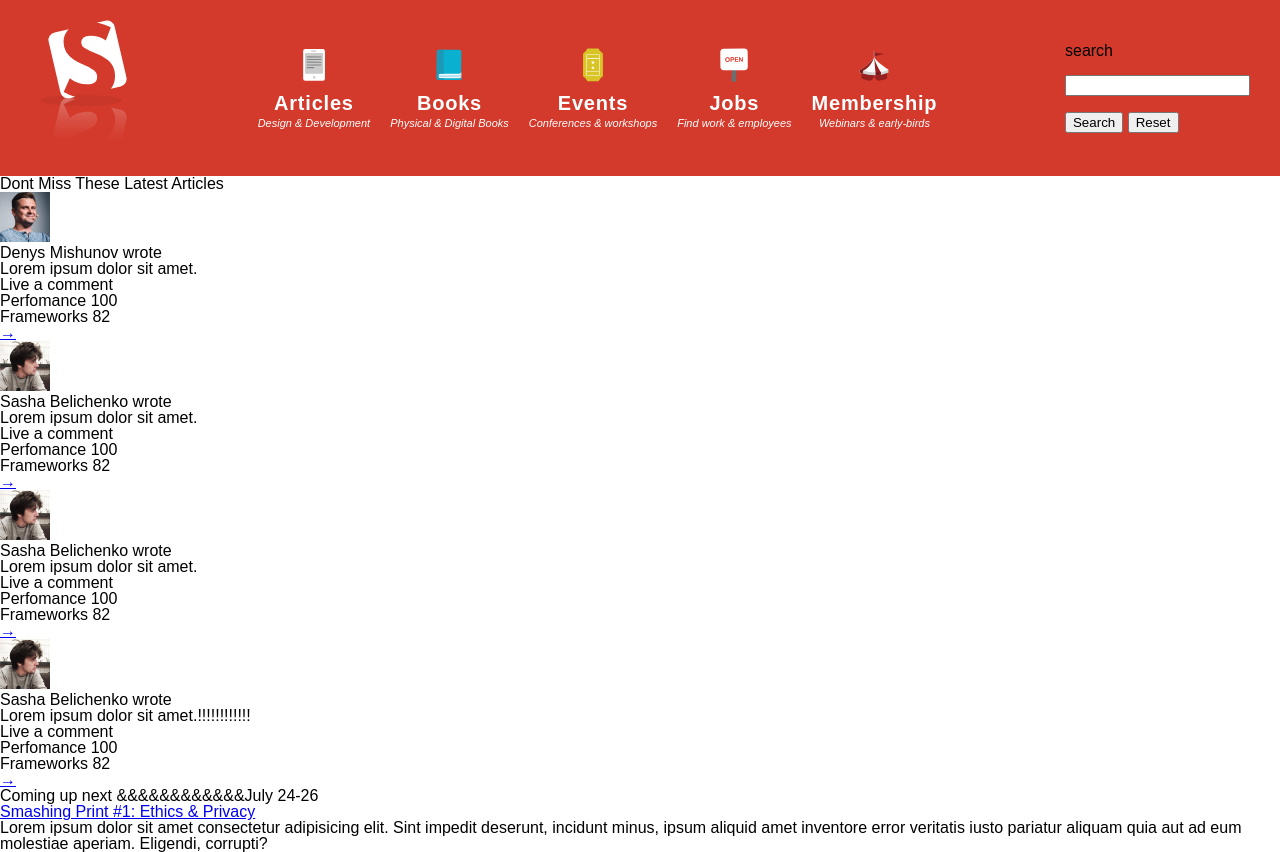
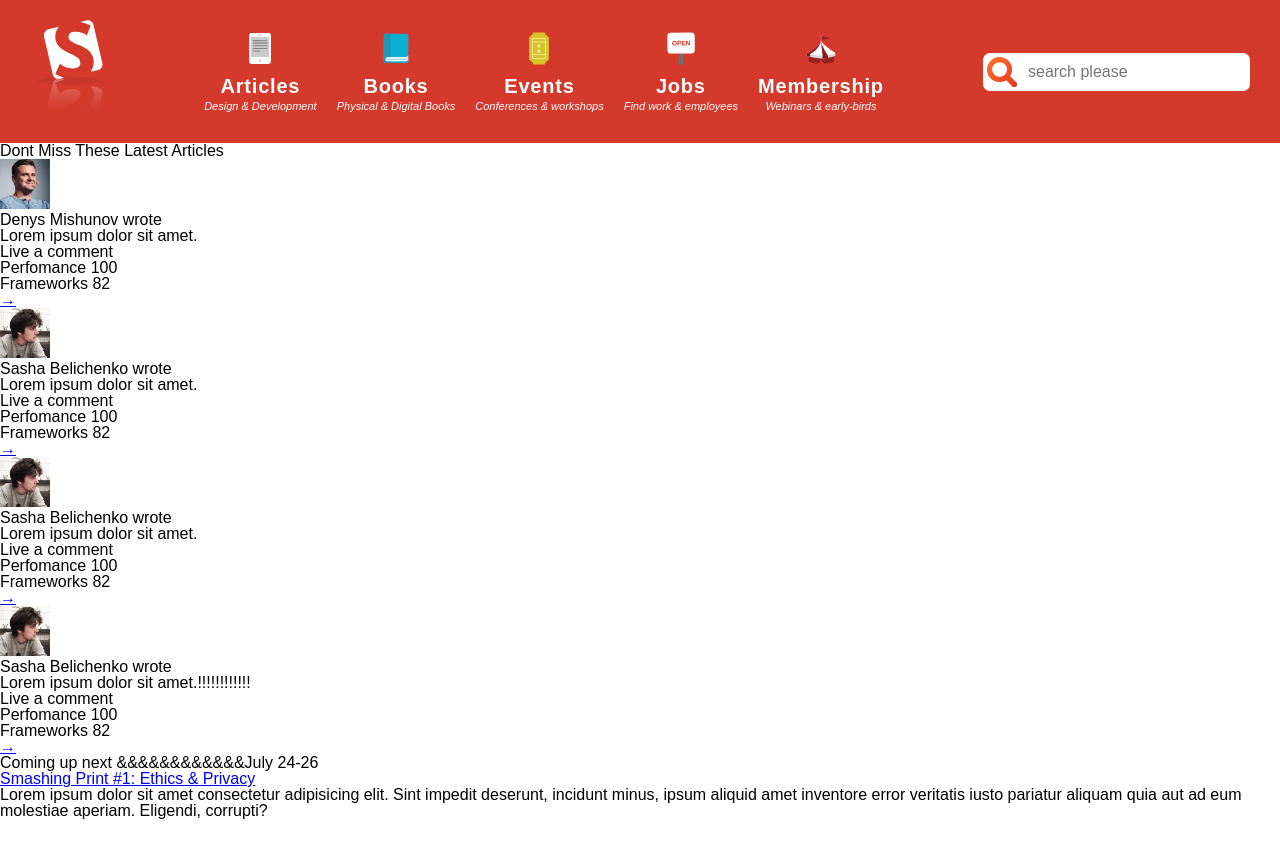
Before and after one commit to tym-slava/smashingMagazineWeb, a plain HTML site: page index.html in a window 1280 px wide. After the commit the page ends 819 px from the top, so only its background shows below. Drawn offline with Linux system fonts and the light colour scheme; a web font is replaced by a local one.

Commit message:
change styles

```diff
--- a/css/style.css
+++ b/css/style.css
@@ -52,3 +52,42 @@ body {
     display: block;
     text-align: center;
 }
+.logo img {
+    width: 75px;
+    transition: all .8s;
+}
+
+.logo:hover img {
+    transform: rotate(720deg) scale(.5);
+}
+
+.search {
+    position: relative;
+}
+
+.search input {
+    padding: 10px 15px 10px 45px;
+    font: 16px Mija, sans-serif;
+    border-radius: 7px;
+    border: none;
+    outline: none;
+    transition: all .6s;
+}
+
+.search input:focus {
+    box-shadow: inset 0 0 5px;
+}
+
+.search button {
+    background: #fff url('../images/search.svg') no-repeat;
+    background-position: center center;
+    background-size: cover;
+    position: absolute;
+    top: 4px;
+    left: 4px;
+    width: 30px;
+    height: 30px;
+    border: none;
+    cursor: pointer;
+    outline: none;
+}
--- a/index.html
+++ b/index.html
@@ -12,8 +12,8 @@
 
 <body>
     <header class="header">
-        <a href="/">
-            <img src="images/logo.svg" alt="Logo" width="100">
+        <a href="/" class="logo">
+            <img src="images/logo.svg" alt="Logo">
         </a>
         <nav>
             <ul class="menu">
@@ -50,11 +50,9 @@
             </ul>
         </nav>
         <div>
-            <form action="#">
-                <label for="search">search</label><br><br>
-                <input type="search" name="search" id="search"><br><br>
-                <button type="submit">Search</button>
-                <button type="reset">Reset</button>
+            <form action="#" class="search">
+                <input type="search" name="search" id="search" placeholder="search please">
+                <button type="submit">&nbsp;</button>
             </form>
         </div>
     </header>
```
Also changed, not shown: images/search.svg (added).
